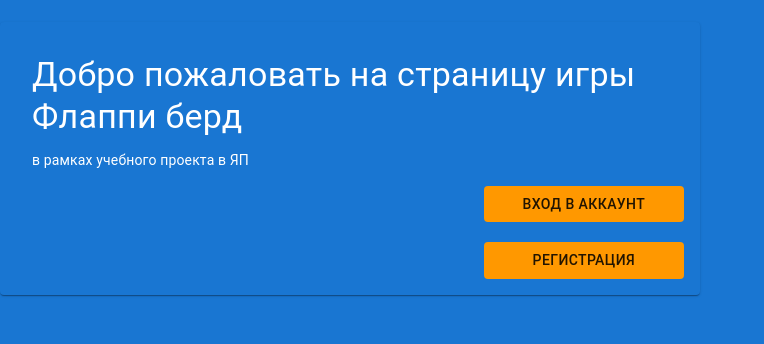
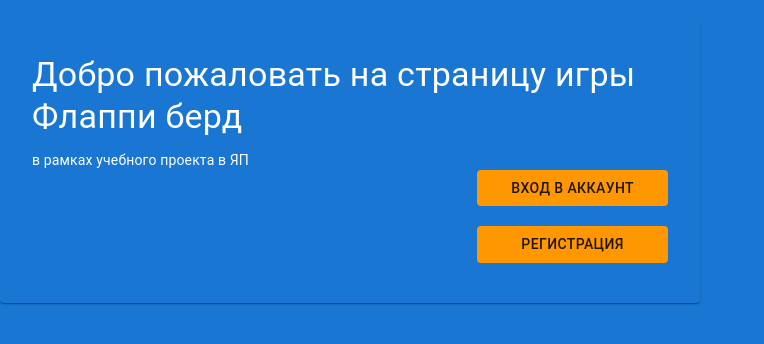
Before and after one commit to chosica-group/reactive-bird, a React app: page / in a window 1280 px wide. Shown: the part 258-602 px from the top of the page, without its empty margins (0-764 px from the left). Built offline with nearby package versions, Linux system fonts and the light colour scheme; no server answers.

Commit message:
cannot add alias path to service, remove click on main page title

```diff
--- a/src/app.tsx
+++ b/src/app.tsx
@@ -3,19 +3,19 @@ import { ErrorBoundary } from 'components/error-boundary';
 import { MainLayout } from 'layout/main';
 import { PublicLayout } from 'layout/public-layout/index';
 import { useState } from 'react';
-import { WelcomePage } from 'pages/welcome-page';
+import { WelcomePage } from 'pages/welcome-page/index';
 import { LeaderboardPage } from 'pages/leaderboard/index';
 import { withProviders } from 'providers';
-import { SignUpPage } from 'pages/sugnup';
+import { SignUpPage } from 'pages/sugnup/index';
 import { StartGamePage } from 'pages/start-game/index';
-import { getUserInfo } from 'services/auth.service';
+import { getUserInfo } from './services/auth.service';
 
 const CheckUserInSystem = () => {
   const [userLogged, setUserLogged] = useState<boolean>();
   const getUser = async () => {
     try {
       await getUserInfo();
-      setUserLogged(true);
+      setUserLogged(false);
     } catch (e) {
       setUserLogged(false);
     }
@@ -30,7 +30,7 @@ const CheckUserInSystem = () => {
       <MainLayout>
         <BrowserRouter>
           <Routes>
-            <Route path="/" element={<MainLayout />} />
+            {/* <Route path="/" element={<MainLayout />} /> */}
             <Route path="/leaderboard" element={<LeaderboardPage />} />
             {/* не поняла как добавить обработчик клика на выход из профиля... */}
             <Route path="/gamestart" element={<StartGamePage />} />
--- a/src/pages/welcome-page/components/infoAboutProject/InfoAboutProject.tsx
+++ b/src/pages/welcome-page/components/infoAboutProject/InfoAboutProject.tsx
@@ -2,12 +2,11 @@ import './InfoAboutProject.css';
 import Card from '@mui/material/Card';
 import CardContent from '@mui/material/CardContent';
 import Typography from '@mui/material/Typography';
-import { CardActionArea } from '@mui/material';
+// import { CardActionArea } from '@mui/material';
 import { ColorButton } from './styled';
 
 export const InfoAboutProject = () => (
   <Card style={{ backgroundColor: '#1976d2', maxWidth: '700px' }} className="infocard">
-    <CardActionArea>
     <CardContent>
       <Typography gutterBottom variant="h4" component="div" style={{ color: 'white' }}>
         Добро пожаловать на страницу игры Флаппи берд
@@ -15,12 +14,11 @@ export const InfoAboutProject = () => (
       <Typography variant="body2" color="white">
         в рамках учебного проекта в ЯП
       </Typography>
-      </CardContent>
-    </CardActionArea>
       <div className="infocard__actions">
         <ColorButton className="infocard__action-btn">Вход в аккаунт</ColorButton>
         <div style={{ margin: '10px' }} />
         <ColorButton className="infocard__action-btn">регистрация</ColorButton>
       </div>
+    </CardContent>
   </Card>
 );
```
Lines whose indentation alone changed are shown as unchanged.
